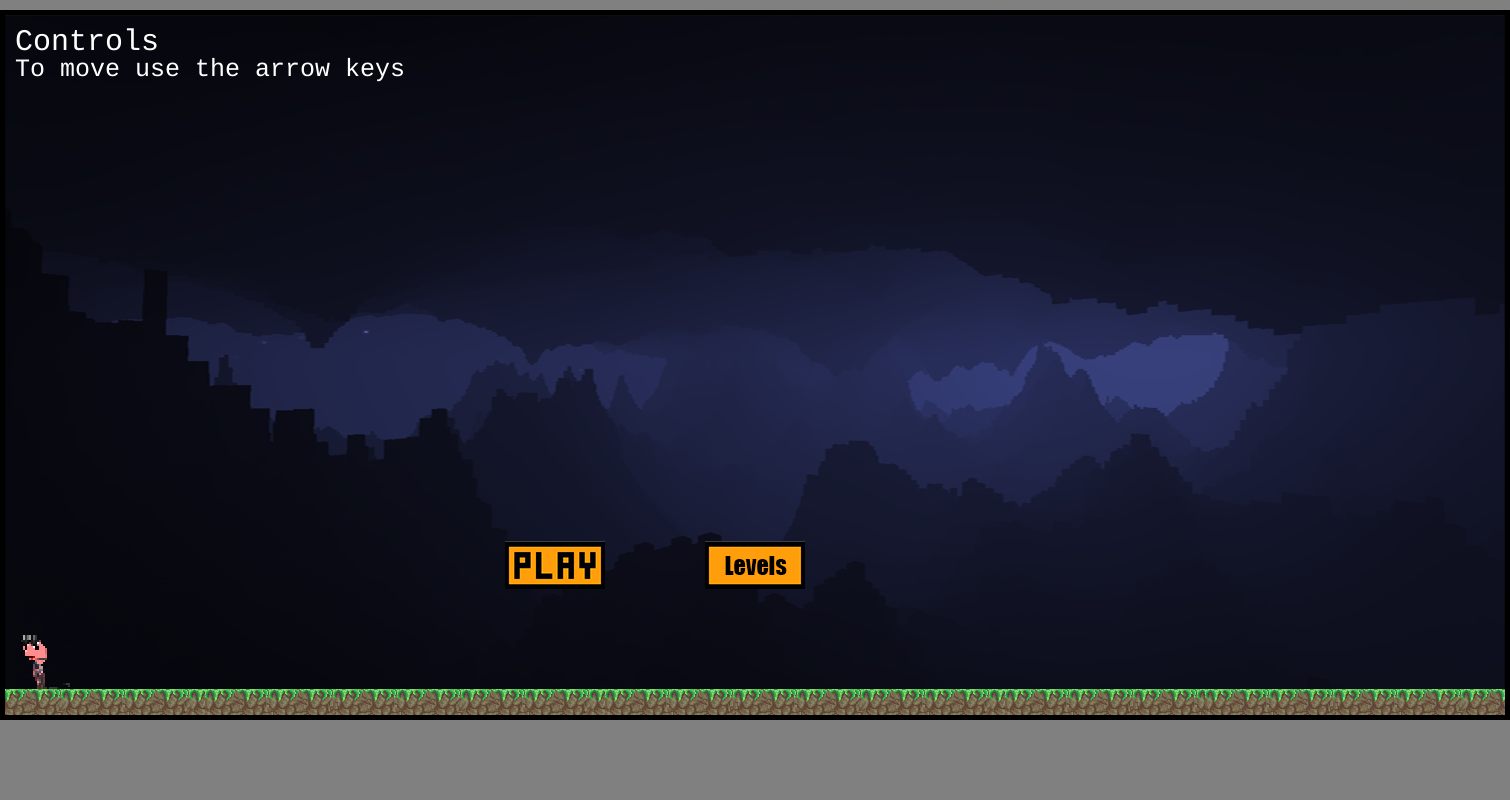
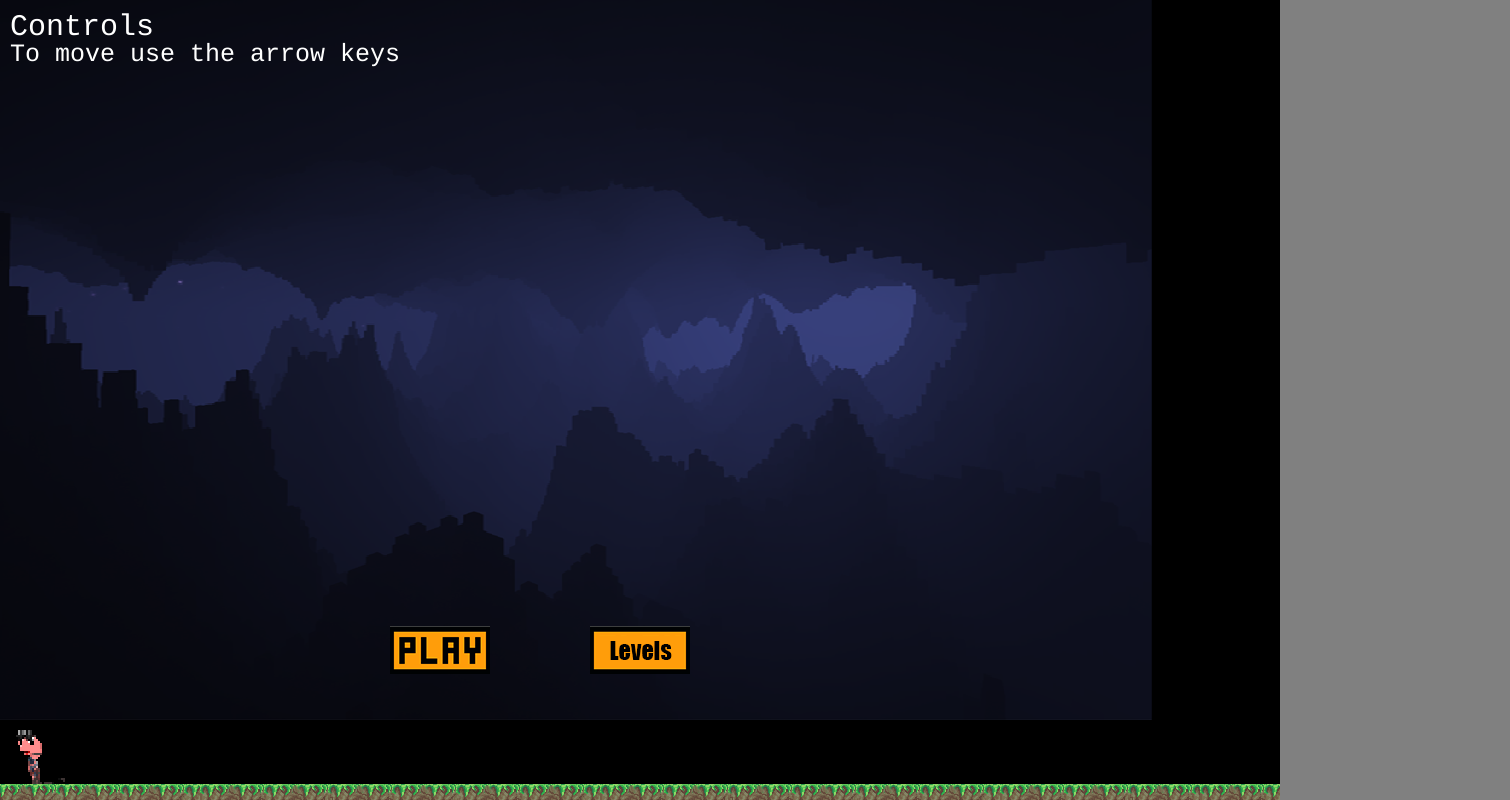
Before and after one commit to NaudR366/WyrmsPhaser, a website with bundled scripts: page src/index.html in a window 1280 px wide. Shown: the whole page, 1510 px wide, since content can reach past the window. Built offline with nearby package versions, Linux system fonts and the light colour scheme; animation ran at ten frames a second.

Commit message:
Trying to fix the world and level bounds

```diff
--- a/src/css/style.css
+++ b/src/css/style.css
@@ -6,9 +6,9 @@ body {
     background-color: grey;
 }
 
-canvas {
+/* canvas {
     display: block;
     cursor: none;
     margin: 10 auto;
     border: 5px black solid;
-}
+} */
--- a/src/main.ts
+++ b/src/main.ts
@@ -10,8 +10,8 @@ import Levels from './scenes/levelSelector'
 
 const config: Phaser.Types.Core.GameConfig = {
 	type: Phaser.AUTO,
-	width: 1500,
-	height: 700,
+	width: window.innerWidth,
+	height: window.innerHeight,
 	physics: {
 		default: 'arcade',
 		arcade: {
--- a/src/scenes/WurmLevel.ts
+++ b/src/scenes/WurmLevel.ts
@@ -90,6 +90,12 @@ export default class WurmLevel extends Phaser.Scene {
         this.physics.add.collider(this.suitcase, this.platforms)
         this.physics.add.overlap(this.player, this.suitcase, this.handleCollectSuitcase, undefined, this)
 
+        //create camera
+        // this.cameras.main.setBounds(0, 0, 720 * 2, 176);
+        this.cameras.main.startFollow(this.player, true)
+        this.cameras.main.setZoom(1)
+
+
         //create score
         this.scoreText = this.add.text(16, 16, 'Score: 0', {
             fontSize: '32px',
--- a/src/scenes/menu.ts
+++ b/src/scenes/menu.ts
@@ -1,4 +1,4 @@
-import Phaser from 'phaser'
+import Phaser, { Game } from 'phaser'
 
 export default class Menu extends Phaser.Scene
 {
@@ -20,7 +20,7 @@ export default class Menu extends Phaser.Scene
     create()
     {
         //create background
-        this.add.image(0,0, "blueCave").setOrigin(0).setDepth(0);
+        this.add.image(0,0, "blueCave").setDisplaySize(this.game.renderer.width, this.game.renderer.height).setOrigin(0.1)
 
         //create controls text
         this.add.text(10,10, "Controls", {
@@ -35,19 +35,19 @@ export default class Menu extends Phaser.Scene
 
         //create platform
         this.platforms = this.physics.add.staticGroup()
-        this.platforms.create(0,690, 'grassPlatform')
-        this.platforms.create(400,690, 'grassPlatform')
-        this.platforms.create(800,690, 'grassPlatform')
-        this.platforms.create(1200,690, 'grassPlatform')
-        this.platforms.create(1400,690, 'grassPlatform')
+        this.platforms.create(0,this.game.renderer.height, 'grassPlatform')
+        this.platforms.create(800,this.game.renderer.height, 'grassPlatform')
+        this.platforms.create(400,this.game.renderer.height, 'grassPlatform')
+        this.platforms.create(1200,this.game.renderer.height, 'grassPlatform')
+        this.platforms.create(1400,this.game.renderer.height, 'grassPlatform')
 
         //create play button
         this.play = this.physics.add.staticGroup()
-        this.play.create(this.game.renderer.width / 2 - 200, 550, 'start')
+        this.play.create(this.game.renderer.width / 2 - 200, this.game.renderer.height - 150, 'start')
 
         //create level select button
         this.levelSelect = this.physics.add.staticGroup()
-        this.levelSelect.create(this.game.renderer.width / 2, 550, 'levels')
+        this.levelSelect.create(this.game.renderer.width / 2, this.game.renderer.height - 150, 'levels')
 
         //create exit button
 
@@ -67,9 +67,9 @@ export default class Menu extends Phaser.Scene
         })
 
         this.anims.create({
-             key: 'turn',
+            key: 'turn',
             frames: [ { key: 'worm', frame: 4 } ],
-             frameRate: 20
+            frameRate: 20
         })
 
         this.anims.create({
@@ -86,6 +86,11 @@ export default class Menu extends Phaser.Scene
 
         //set keys
         this.cursors = this.input.keyboard.createCursorKeys()
+
+        //create camera
+        // this.cameras.main.setBounds(0, 0, 720 * 2, 176);
+        // this.cameras.main.startFollow(this.player, true)
+        // this.cameras.main.setZoom(1)
 
 
     }
```
